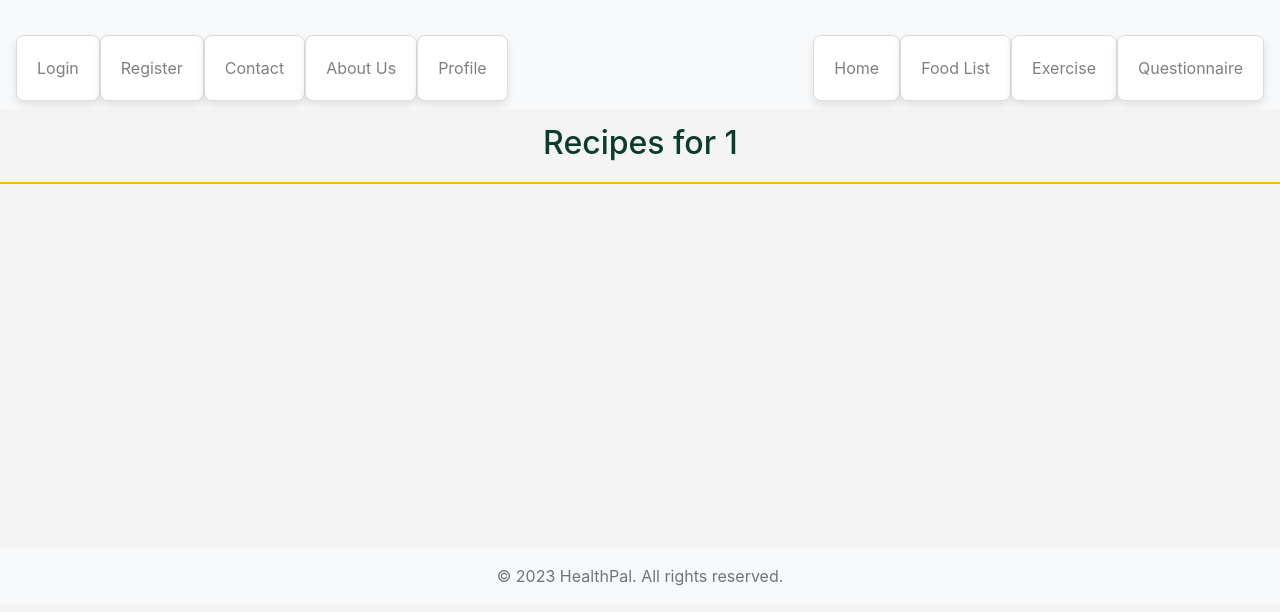
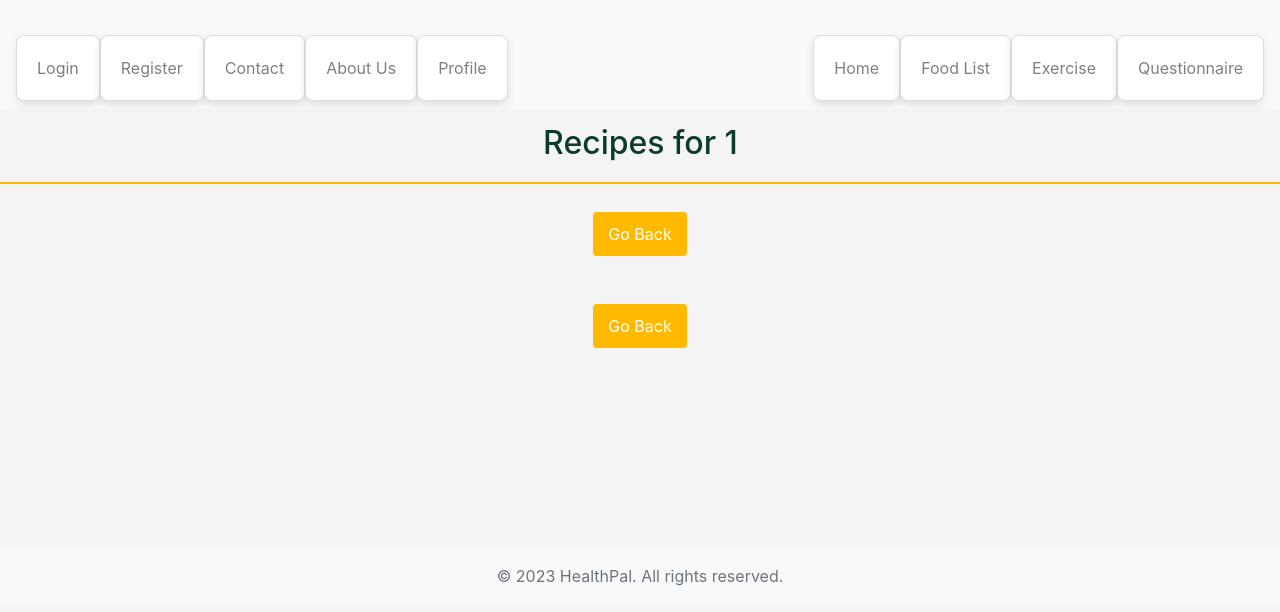
Before and after one commit to Cassdaspella/MyHealthPal, a Flask app: page /food_list/1 in a window 1280 px wide. Shown: the part 196-808 px from the top of the page. Run offline with Flask 3, Linux system fonts and the light colour scheme; data that the repository does not hold is empty; some libraries are stand-ins or nearby versions.

Commit message:
deleted some files and added a goback button

```diff
--- a/static/css/style.css
+++ b/static/css/style.css
@@ -108,3 +108,8 @@ button:hover {
 html {
   height: 101%;
 }
+.container {
+  display: flex;
+  justify-content: center;
+  align-items: center;
+}
--- a/templates/food_list.html
+++ b/templates/food_list.html
@@ -15,6 +15,11 @@
 <h2>Recipes for {{ goal.capitalize() }}</h2>
 
 <ul>
+
+  <div class="container">
+    <button onclick="history.back()">Go Back</button>
+  </div>
+  <br>
   {% for recipe in recipes %}
   <li>
     <h3>{{ recipe.title }}</h3>
@@ -26,5 +31,9 @@
     <p><a href="{{ recipe.sourceUrl }}" target="_blank">View Recipe</a></p>
   </li>
   {% endfor %}
+  <br>
+  <div class="container">
+    <button onclick="history.back()">Go Back</button>
+  </div>
 </ul>
 {% endif %} {% endblock %}
--- a/templates/index.html
+++ b/templates/index.html
@@ -29,7 +29,7 @@
   $(document).ready(function(){
     $(".slider").bxSlider({
       adaptiveHeight : true,
-      auto : false,
+      auto : true,
       autoControls : true
     });
   });
```
Also changed, not shown: static/images/Icon.jpg (deleted), static/images/practice5.png (deleted).
